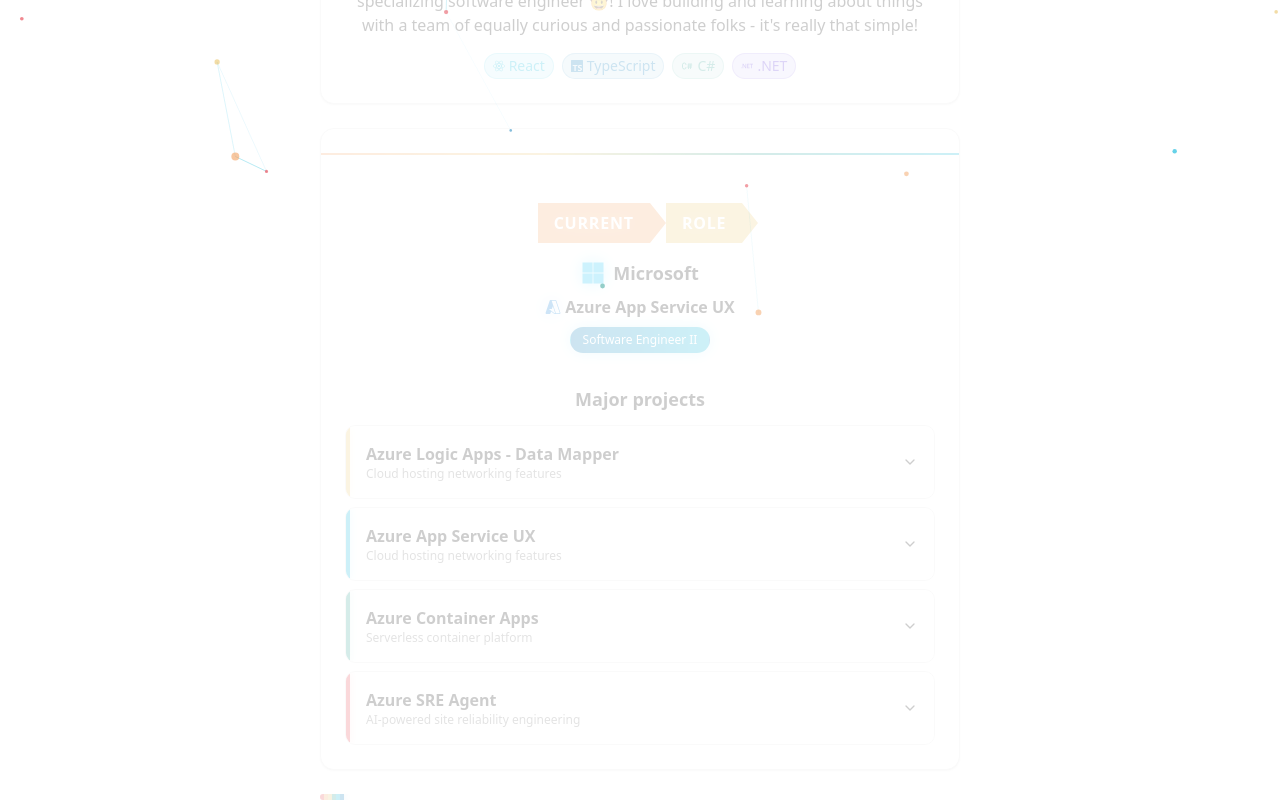
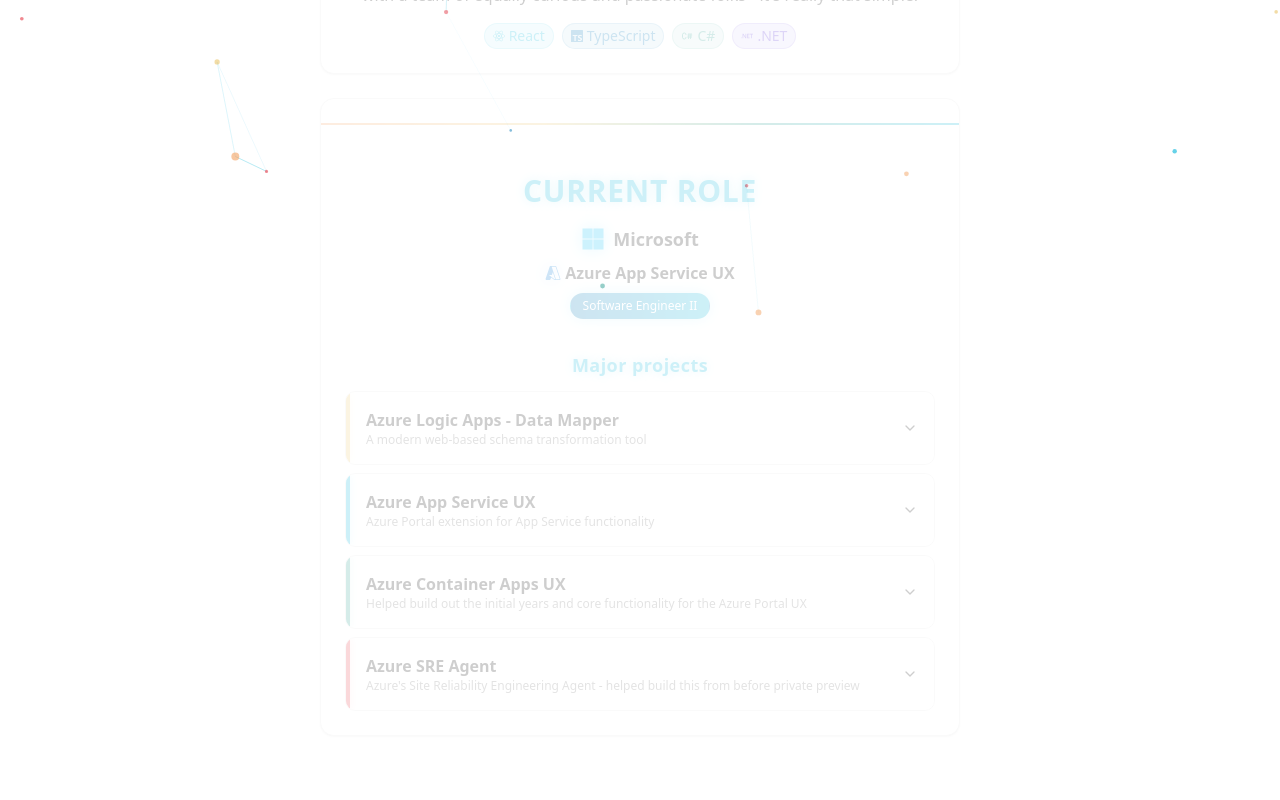
Before and after one commit to NicL9923/NicL9923.github.io, a React (Vite) app: page / in a window 1280 px wide. Shown: the part 478-1278 px from the top of the page. After the commit the page ends 1214 px from the top, so only its background shows below. Built offline with nearby package versions, Linux system fonts and the light colour scheme.

Commit message:
Update content

```diff
--- a/src/components/AboutMe.tsx
+++ b/src/components/AboutMe.tsx
@@ -5,16 +5,12 @@
 import { Badge } from './ui/badge';
 import { Button } from './ui/button';
 import { Card, CardContent } from './ui/card';
-import { ChevronHeader } from './ui/chevron-header';
-import { RainbowStripe } from './ui/rainbow-stripe';
+import { GlowHeader } from './ui/glow-header';
 
 const AboutMe = () => {
   return (
     <div className="w-full max-w-2xl px-4">
       <div className="flex flex-col gap-6 animate-in fade-in zoom-in-50 duration-500">
-        {/* Rainbow stripe accent at top */}
-        <RainbowStripe className="h-1.5 w-full rounded-full overflow-hidden" />
-
         <Card className="dark:border-glow dark:bg-card/80 backdrop-blur-sm overflow-hidden">
           {/* Subtle top accent line */}
           <div className="h-0.5 rainbow-border" />
@@ -33,14 +29,7 @@
                 </div>
 
                 <div className="flex flex-col items-center">
-                  {/* Chevron-style name header */}
-                  <ChevronHeader
-                    segments={[
-                      { text: 'NICOLAS', color: '#023E8A' },
-                      { text: 'LAYNE', color: '#00B4D8' },
-                    ]}
-                    className="mb-2"
-                  />
+                  <GlowHeader text="NICOLAS LAYNE" className="mb-2" />
                   <h2 className="text-xl text-muted-foreground dark:glow-text-cyan">
                     Software Engineer
                   </h2>
@@ -121,9 +110,6 @@
         </Card>
 
         <CurrentRole />
-
-        {/* Bottom rainbow accent */}
-        <RainbowStripe className="h-1.5 w-full rounded-full overflow-hidden" />
       </div>
     </div>
   );
--- a/src/components/CurrentRole.tsx
+++ b/src/components/CurrentRole.tsx
@@ -2,7 +2,7 @@
 import { VscAzure } from 'react-icons/vsc';
 import { Card, CardContent } from './ui/card';
 import { Badge } from './ui/badge';
-import { ChevronHeader } from './ui/chevron-header';
+import { GlowHeader } from './ui/glow-header';
 import {
   Accordion,
   AccordionContent,
@@ -23,46 +23,98 @@
   const currentProjects: Project[] = [
     {
       name: 'Azure Logic Apps - Data Mapper',
-      description: 'Cloud hosting networking features',
+      description: 'A modern web-based schema transformation tool',
       accentColor: ArcColors.yellow,
       accomplishments: [
-        { title: 'Virtual Network Integration UX', completed: true },
-        { title: 'Private Endpoint Configuration', completed: true },
-        { title: 'Access Restrictions Redesign', completed: true },
-        { title: 'Hybrid Connections Management', completed: true },
+        {
+          title: 'Complex custom mapping logic and state management',
+          completed: true,
+        },
+        {
+          title: '"Simple" custom layouting algorithm with reactflow',
+          completed: true,
+        },
+        {
+          title: 'Complex reusable components such as nested trees',
+          completed: true,
+        },
+        {
+          title:
+            'Maintenance of standalone web app for dev + bootstrapping of VS Code extension wrapper',
+          completed: true,
+        },
       ],
     },
     {
       name: 'Azure App Service UX',
-      description: 'Cloud hosting networking features',
+      description: 'Azure Portal extension for App Service functionality',
       accentColor: ArcColors.cyan,
       accomplishments: [
-        { title: 'Virtual Network Integration UX', completed: true },
-        { title: 'Private Endpoint Configuration', completed: true },
-        { title: 'Access Restrictions Redesign', completed: true },
-        { title: 'Hybrid Connections Management', completed: true },
+        {
+          title: 'Networking (Hub/Overview, VNet integration, etc.)',
+          completed: true,
+        },
+        {
+          title:
+            'E2E testing team - helped build up framework for testing Azure Portal extension using Playwright',
+          completed: true,
+        },
+        { title: 'Documentation - religiously maintain docs', completed: true },
+        {
+          title: 'Knowledge sharer, motivator, humor embracer',
+          completed: true,
+        },
       ],
     },
     {
-      name: 'Azure Container Apps',
-      description: 'Serverless container platform',
+      name: 'Azure Container Apps UX',
+      description:
+        'Helped build out the initial years and core functionality for the Azure Portal UX',
       accentColor: ArcColors.green,
       accomplishments: [
-        { title: 'Container App Environment Setup', completed: true },
-        { title: 'Revision Management UI', completed: true },
-        { title: 'Scaling Rules Configuration', completed: true },
-        { title: 'Dapr Integration Panel', completed: true },
+        {
+          title:
+            'Rewrite and addition of major experiences such as "Revision management", "Containers", and "Log stream"',
+          completed: true,
+        },
+        {
+          title:
+            'Included multiple resource types such as "Jobs" and "Session Pools" (smart sharing of functionality)',
+          completed: true,
+        },
+        { title: 'Heavy use of experimentation/flighting', completed: true },
       ],
     },
     {
       name: 'Azure SRE Agent',
-      description: 'AI-powered site reliability engineering',
+      description:
+        "Azure's Site Reliability Engineering Agent - helped build this from before private preview",
       accentColor: ArcColors.red,
       accomplishments: [
-        { title: 'Agent Chat Interface', completed: true },
-        { title: 'Diagnostic Insights Panel', completed: true },
-        { title: 'Automated Remediation Actions', completed: true },
-        { title: 'Incident Timeline View', completed: true },
+        {
+          title:
+            'All the initial dev goodies - unit tests and results publishing, linting, etc',
+          completed: true,
+        },
+        {
+          title: 'Helped build/maintain multiple parts of chat interface',
+          completed: true,
+        },
+        {
+          title:
+            'UX for connectors, incident metrics, Agent Spaces, subagent skills, etc.',
+          completed: true,
+        },
+        {
+          title:
+            'Built and launched custom portal for Azure SRE Agents and related - hooked up multi-tenant Entra/MSAL auth, ',
+          completed: true,
+        },
+        {
+          title:
+            'Taking learnings to/from project to elevate team and keep up with industry knowledge/tooling/etc',
+          completed: true,
+        },
       ],
     },
   ];
@@ -75,12 +127,7 @@
       <CardContent className="pt-6">
         <div className="flex flex-col gap-4">
           <div className="flex items-center justify-center">
-            <ChevronHeader
-              segments={[
-                { text: 'CURRENT', color: ArcColors.orange },
-                { text: 'ROLE', color: ArcColors.yellow },
-              ]}
-            />
+            <GlowHeader text="CURRENT ROLE" size="lg" />
           </div>
 
           <div className="flex flex-col items-center gap-2">
@@ -101,9 +148,11 @@
           </div>
 
           <div className="mt-4">
-            <h4 className="text-lg font-semibold mb-3 text-center dark:glow-text-cyan">
-              Major projects
-            </h4>
+            <GlowHeader
+              className="text-center mb-3"
+              text="Major projects"
+              size="sm"
+            />
 
             <Accordion type="single" collapsible className="w-full space-y-2">
               {currentProjects.map((project, index) => (
--- a/src/components/ui/chevron-header.tsx
+++ /dev/null
@@ -1,35 +0,0 @@
-interface ChevronHeaderProps {
-  segments: Array<{
-    text: string;
-    color: string;
-  }>;
-  className?: string;
-}
-
-const ChevronHeader = ({ segments, className = '' }: ChevronHeaderProps) => {
-  return (
-    <div className={`flex items-center ${className}`}>
-      {segments.map((segment, index) => (
-        <div key={index} className="flex items-center">
-          <div
-            className="relative px-4 py-2 font-bold text-white tracking-wider"
-            style={{ backgroundColor: segment.color }}
-          >
-            <span className="relative z-10 drop-shadow-[0_0_8px_rgba(255,255,255,0.3)]">
-              {segment.text}
-            </span>
-            {/* Right chevron point */}
-            <div
-              className="absolute top-0 -right-4 w-0 h-0 border-t-[20px] border-b-[20px] border-l-[16px] border-t-transparent border-b-transparent"
-              style={{ borderLeftColor: segment.color }}
-            />
-          </div>
-          {/* Spacing for chevron overlap */}
-          {index < segments.length - 1 && <div className="w-4" />}
-        </div>
-      ))}
-    </div>
-  );
-};
-
-export { ChevronHeader };
--- /dev/null
+++ b/src/components/ui/glow-header.tsx
@@ -0,0 +1,29 @@
+import { ArcColors } from '../../lib/colors';
+
+interface GlowHeaderProps {
+  text: string;
+  className?: string;
+  size?: 'sm' | 'md' | 'lg';
+}
+
+const GlowHeader = ({ text, className = '', size = 'lg' }: GlowHeaderProps) => {
+  const sizeClasses = {
+    sm: 'text-lg',
+    md: 'text-2xl',
+    lg: 'text-3xl',
+  };
+
+  return (
+    <h1
+      className={`font-bold tracking-wide ${sizeClasses[size]} ${className}`}
+      style={{
+        color: ArcColors.cyan,
+        textShadow: `0 0 10px ${ArcColors.cyan}60, 0 0 20px ${ArcColors.cyan}30`,
+      }}
+    >
+      {text}
+    </h1>
+  );
+};
+
+export { GlowHeader };
```
